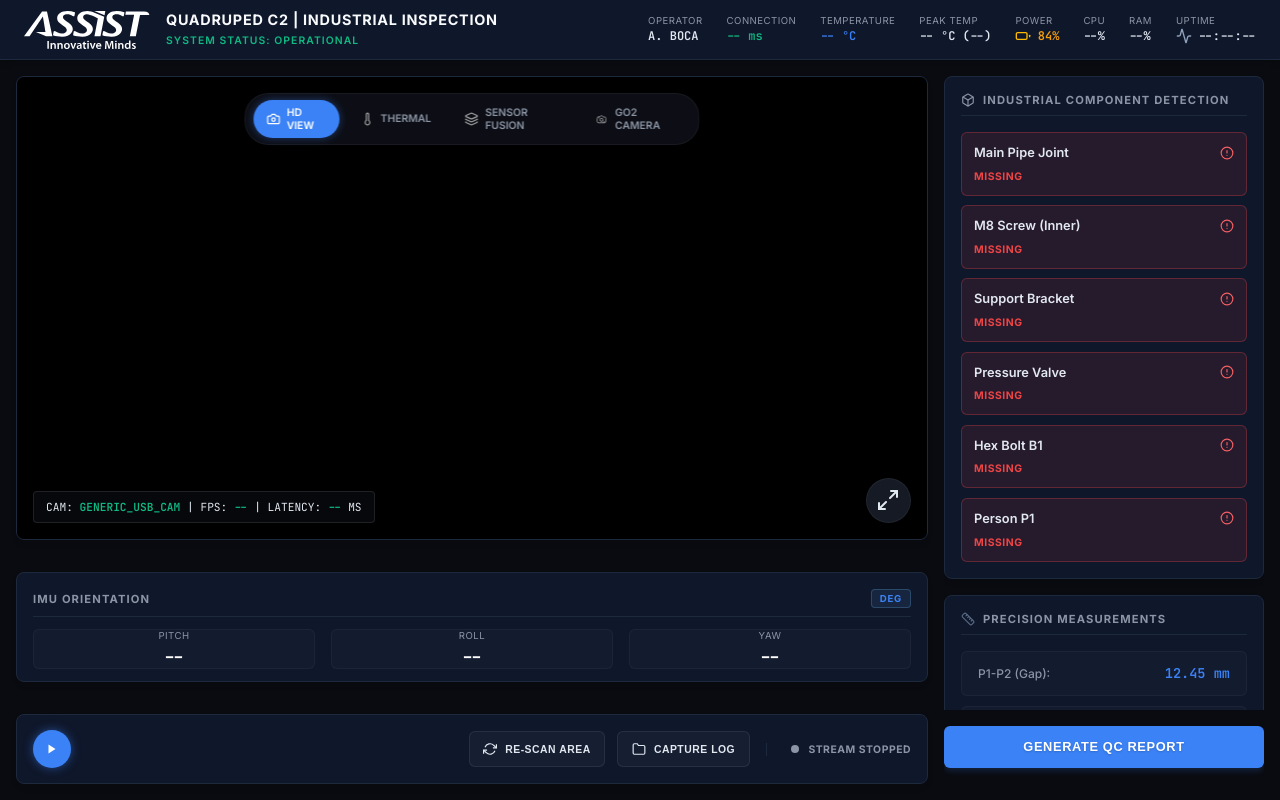
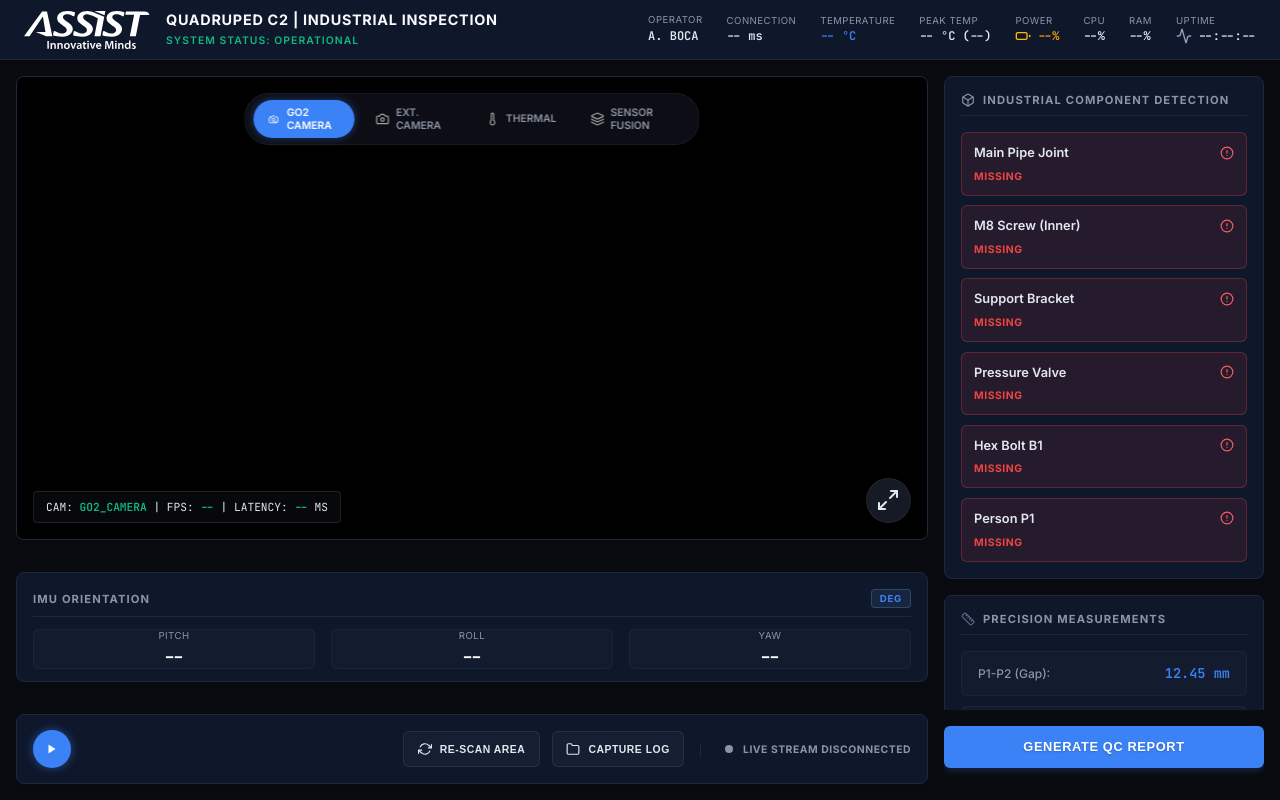
Before and after one commit to sebastiancrinteadaniel/go2, a FastAPI app: page / in a window 1280 px wide. Run offline with FastAPI, Linux system fonts and the light colour scheme; parts of the project's set-up code (start-up, migrations or seed data) failed here and were passed over.

Commit message:
fix: small ui/ux fixes

```diff
--- a/app/api/routes.py
+++ b/app/api/routes.py
@@ -112,6 +112,8 @@ async def offer(request: Request):
                     dispatched_gesture = _dispatcher.pop_last_dispatch() if _dispatcher else None
                     data = json.dumps({
                         "type": "stats",
+                        "initializing": getattr(camera_track, "_initializing", False),
+                        "camera_connected": getattr(camera_track, "connected", True),
                         "cpu_percent": cpu_percent,
                         "ram_percent": ram.percent,
                         "uptime": uptime_seconds,
--- a/app/static/index.html
+++ b/app/static/index.html
@@ -24,11 +24,11 @@
       <div class="telemetry-bar">
         <div class="telemetry-item">
           <span class="label">OPERATOR</span>
-          <span class="val">A. BOCA</span>
+          <span class="val" id="operator-name" contenteditable="true" spellcheck="false" title="Click to edit operator name">A. BOCA</span>
         </div>
         <div class="telemetry-item">
           <span class="label">CONNECTION</span>
-          <span class="val accent-green" id="sys-connection-wrapper">
+          <span class="val" id="sys-connection-wrapper">
             <span id="sys-connection">-- ms</span>
           </span>
         </div>
@@ -46,7 +46,7 @@
           <span class="label">POWER</span>
           <span class="val accent-yellow" style="gap: 0.4rem;">
             <img src="/static/icons/power.svg" alt="Power" style="width: 16px; height: 16px;"
-              onerror="this.style.display = 'none'" /> <span id="sys-battery">84%</span>
+              onerror="this.style.display = 'none'" /> <span id="sys-battery">--%</span>
           </span>
         </div>
         <div class="telemetry-item">
@@ -81,10 +81,25 @@
               <span>INITIALIZING STREAM...</span>
             </div>
 
+            <div id="camera-error-overlay" class="loading-overlay hidden">
+              <svg width="32" height="32" viewBox="0 0 24 24" fill="none" stroke="var(--accent-red)" stroke-width="1.5" stroke-linecap="round" stroke-linejoin="round">
+                <circle cx="12" cy="12" r="10"/>
+                <line x1="12" y1="8" x2="12" y2="12"/>
+                <line x1="12" y1="16" x2="12.01" y2="16"/>
+              </svg>
+              <span id="camera-error-text" style="color: var(--accent-red);">GO2 CAMERA UNAVAILABLE</span>
+              <span style="font-size:0.7rem; color: var(--text-secondary); margin-top: 0.25rem;">CHECK SDK CONNECTION</span>
+            </div>
+
             <div class="video-overlay-text top-center mode-selector-container">
               <div class="mode-badge active">
+                <img src="/static/icons/go2-camera.svg" class="mode-icon" alt=""
+                  onerror="this.style.display = 'none'" />
+                <span>GO2 CAMERA</span>
+              </div>
+              <div class="mode-badge">
                 <img src="/static/icons/hd-view.svg" class="mode-icon" alt="" onerror="this.style.display = 'none'" />
-                <span>HD VIEW</span>
+                <span>EXT. CAMERA</span>
               </div>
               <div class="mode-badge">
                 <img src="/static/icons/thermal.svg" class="mode-icon" alt="" onerror="this.style.display = 'none'" />
@@ -94,11 +109,6 @@
                 <img src="/static/icons/sensor-fusion.svg" class="mode-icon" alt=""
                   onerror="this.style.display = 'none'" />
                 <span>SENSOR FUSION</span>
-              </div>
-              <div class="mode-badge">
-                <img src="/static/icons/go2-camera.svg" class="mode-icon" alt=""
-                  onerror="this.style.display = 'none'" />
-                <span>GO2 CAMERA</span>
               </div>
             </div>
 
@@ -221,7 +231,7 @@
 
               <div class="stream-status" id="dc-status">
                 <div class="status-dot dc-state disconnected"></div>
-                <span class="status-text dc-state disconnected">STREAM STOPPED</span>
+                <span class="status-text dc-state disconnected">LIVE STREAM DISCONNECTED</span>
               </div>
             </div>
           </div>
--- a/app/static/main.js
+++ b/app/static/main.js
@@ -5,6 +5,7 @@ document.addEventListener("DOMContentLoaded", () => {
   const statusText = document.querySelector(".status-text");
   const videoExpandBtn = document.getElementById("video-expand-btn");
   const loadingOverlay = document.getElementById("loading-overlay");
+  const cameraErrorOverlay = document.getElementById("camera-error-overlay");
   const videoFeed = document.getElementById("live-feed");
   const yoloBtn = document.getElementById("yolo-btn");
   const gestureBtn = document.getElementById("gesture-btn");
@@ -23,6 +24,13 @@ document.addEventListener("DOMContentLoaded", () => {
   const sysPeakTemp = document.getElementById("sys-peak-temp");
   const componentList = document.getElementById("component-list");
   const imuUnitToggle = document.getElementById("imu-unit-toggle");
+  const operatorName = document.getElementById("operator-name");
+  if (operatorName) {
+    operatorName.addEventListener("keydown", (e) => {
+      if (e.key === "Enter") { e.preventDefault(); operatorName.blur(); }
+    });
+  }
+
   const gestureToast = document.getElementById("gesture-toast");
   const gestureToastLabel = document.getElementById("gesture-toast-label");
   const gestureToastAction = document.getElementById("gesture-toast-action");
@@ -34,7 +42,7 @@ document.addEventListener("DOMContentLoaded", () => {
   let isGestureEnabled = false;
   let isGestureDispatchEnabled = true;
   let telemetryInterval;
-  let currentMode = "hd_view";
+  let currentMode = "go2";
   let imuInDegrees = true;
   let lastImuRpy = null;
 
@@ -205,6 +213,9 @@ document.addEventListener("DOMContentLoaded", () => {
     if (label === "GO2 CAMERA") {
       return "go2";
     }
+    if (label === "EXT. CAMERA") {
+      return "hd_view";
+    }
     if (label === "THERMAL") {
       return "thermal";
     }
@@ -224,7 +235,7 @@ document.addEventListener("DOMContentLoaded", () => {
     if (mode === "go2") {
       return "GO2_CAMERA";
     }
-    return "GENERIC_USB_CAM";
+    return "EXT_CAMERA";
   }
 
   function updateModeUI(mode) {
@@ -347,12 +358,15 @@ document.addEventListener("DOMContentLoaded", () => {
         '<svg width="12" height="12" viewBox="0 0 24 24" fill="currentColor"><rect x="6" y="6" width="12" height="12"/></svg>';
 
       loadingOverlay.classList.remove("hidden");
+      if (cameraErrorOverlay) cameraErrorOverlay.classList.add("hidden");
 
       pc = new RTCPeerConnection();
       dc = pc.createDataChannel("telemetry");
 
       dc.onopen = () => {
+        if (currentMode !== "go2") {
           loadingOverlay.classList.add("hidden");
+        }
         isConnected = true;
 
         statusDot.classList.remove("disconnected");
@@ -394,14 +408,20 @@ document.addEventListener("DOMContentLoaded", () => {
       dc.onmessage = (event) => {
         if (event.data === "pong") {
           const lat = Date.now() - lastPingTime;
-          if (camLatency) camLatency.textContent = lat;
+          if (camLatency) { camLatency.textContent = lat; applyLatencyColor(camLatency, lat); }
           return;
         }
         try {
           const data = JSON.parse(event.data);
           if (data.type === "stats") {
-            if (sysCpu) sysCpu.textContent = `${data.cpu_percent.toFixed(1)}%`;
-            if (sysRam) sysRam.textContent = `${data.ram_percent.toFixed(1)}%`;
+            if (data.camera_connected === false) {
+              loadingOverlay.classList.add("hidden");
+              if (cameraErrorOverlay) cameraErrorOverlay.classList.remove("hidden");
+            } else if (data.initializing === false && !loadingOverlay.classList.contains("hidden")) {
+              loadingOverlay.classList.add("hidden");
+            }
+            if (sysCpu) { sysCpu.textContent = `${data.cpu_percent.toFixed(1)}%`; applyThresholdColor(sysCpu, data.cpu_percent, 70, 90); }
+            if (sysRam) { sysRam.textContent = `${data.ram_percent.toFixed(1)}%`; applyThresholdColor(sysRam, data.ram_percent, 70, 90); }
             if (sysUptime && data.uptime !== undefined) {
               const hours = Math.floor(data.uptime / 3600);
               const minutes = Math.floor((data.uptime % 3600) / 60);
@@ -490,6 +510,15 @@ document.addEventListener("DOMContentLoaded", () => {
         }
       };
 
+      pc.onconnectionstatechange = () => {
+        if (pc && (pc.connectionState === "failed" || pc.connectionState === "disconnected" || pc.connectionState === "closed")) {
+          doDisconnect();
+        }
+      };
+
+      // Lock mode badges while connected
+      modeBadges.forEach((b) => b.classList.add("locked"));
+
       // Explicitly request to receive video so the backend knows what to negotiate
       pc.addTransceiver("video", { direction: "recvonly" });
 
@@ -515,58 +544,47 @@ document.addEventListener("DOMContentLoaded", () => {
         )
         .catch((err) => {
           console.error("WebRTC Error:", err);
-          loadingOverlay.classList.add("hidden");
-          // Reset UI on failure
-          connectBtn.classList.remove("playing");
-          connectBtn.innerHTML =
-            '<svg width="12" height="12" viewBox="0 0 24 24" fill="currentColor"><path d="M5 3l14 9-14 9V3z"/></svg>';
+          doDisconnect();
         });
     } else {
-      // Disconnect
+      doDisconnect();
+    }
+  });
+
+  function doDisconnect() {
+    if (!isConnected && loadingOverlay.classList.contains("hidden")) return;
     isConnected = false;
+
+    loadingOverlay.classList.add("hidden");
+    if (cameraErrorOverlay) cameraErrorOverlay.classList.add("hidden");
+
     connectBtn.classList.remove("playing");
     connectBtn.innerHTML =
       '<svg width="12" height="12" viewBox="0 0 24 24" fill="currentColor"><path d="M5 3l14 9-14 9V3z"/></svg>';
 
-      // Update status UI
     statusDot.classList.add("disconnected");
     statusDot.classList.remove("connected");
     statusText.classList.add("disconnected");
     statusText.classList.remove("connected");
     statusText.textContent = "LIVE STREAM DISCONNECTED";
 
-      if (yoloBtn) {
-        yoloBtn.style.display = "none";
-      }
+    if (yoloBtn) yoloBtn.style.display = "none";
+    if (gestureBtn) gestureBtn.style.display = "none";
+    if (gestureDispatchBtn) gestureDispatchBtn.style.display = "none";
 
-      if (gestureBtn) {
-        gestureBtn.style.display = "none";
-      }
-
-      if (gestureDispatchBtn) {
-        gestureDispatchBtn.style.display = "none";
-      }
+    modeBadges.forEach((b) => b.classList.remove("locked"));
 
     if (videoFeed.srcObject) {
       videoFeed.srcObject.getTracks().forEach((track) => track.stop());
       videoFeed.srcObject = null;
     }
-      if (dc) {
-        dc.close();
-        dc = null;
-      }
-      if (pc) {
-        pc.close();
-        pc = null;
-      }
+    if (dc) { dc.close(); dc = null; }
+    if (pc) { pc.close(); pc = null; }
 
     stopTelemetry();
-      if (pingInterval) {
-        clearInterval(pingInterval);
-      }
+    if (pingInterval) clearInterval(pingInterval);
     initComponentState();
   }
-  });
 
   // IMU unit toggle
   function renderImuPose() {
@@ -593,7 +611,8 @@ document.addEventListener("DOMContentLoaded", () => {
   const reportBtn = document.getElementById("btn-report");
   if (reportBtn) {
     reportBtn.addEventListener("click", async () => {
-      const operator = prompt("Operator name:", "A. BOCA");
+      const operatorEl = document.getElementById("operator-name");
+      const operator = prompt("Operator name:", operatorEl ? operatorEl.textContent.trim() : "A. BOCA");
       if (operator === null) return;
       const location = prompt("Location / Zone:", "HANNOVER MESSE");
       if (location === null) return;
@@ -653,18 +672,35 @@ document.addEventListener("DOMContentLoaded", () => {
 
   }
 
+  function applyThresholdColor(el, value, warnAt, dangerAt) {
+    if (!el) return;
+    if (value >= dangerAt) el.style.color = "var(--accent-red)";
+    else if (value >= warnAt) el.style.color = "var(--accent-yellow)";
+    else el.style.color = "";
+  }
+
+function applyLatencyColor(el, ms) {
+    if (!el) return;
+    if (ms > 150) el.style.color = "var(--accent-red)";
+    else if (ms > 50) el.style.color = "var(--accent-yellow)";
+    else el.style.color = "var(--accent-green)";
+  }
+
   function stopTelemetry() {
     clearInterval(telemetryInterval);
-    camFps.textContent = "--";
-    camLatency.textContent = "--";
-    if (sysTelemetry) {
-      sysTelemetry.textContent = "-- °C";
+    if (camFps) camFps.textContent = "--";
+    if (camLatency) { camLatency.textContent = "--"; camLatency.style.color = ""; }
+    if (sysCpu) { sysCpu.textContent = "--%"; sysCpu.style.color = ""; }
+    if (sysRam) { sysRam.textContent = "--%"; sysRam.style.color = ""; }
+    if (sysBattery) sysBattery.textContent = "--%";
+    if (sysUptime) sysUptime.textContent = "--:--:--";
+    if (sysConnection) {
+      sysConnection.textContent = "--";
+      sysConnection.parentElement.classList.remove("accent-green", "accent-red");
     }
-    if (sysPeakTemp) {
-      sysPeakTemp.textContent = "-- °C (--)";
-    }
-
-    // Reset pose values
+    if (sysTelemetry) sysTelemetry.textContent = "-- °C";
+    if (sysPeakTemp) sysPeakTemp.textContent = "-- °C (--)";
+    lastImuRpy = null;
     const poseVals = document.querySelectorAll(".pose-value");
     if (poseVals.length >= 3) {
       poseVals[0].textContent = "--";
--- a/app/static/style.css
+++ b/app/static/style.css
@@ -107,6 +107,22 @@ body {
     color: #e2e8f0;
     display: flex;
     align-items: center;
+}
+
+#operator-name[contenteditable] {
+    cursor: text;
+    border-bottom: 1px solid transparent;
+    transition: border-color 0.15s;
+    outline: none;
+    min-width: 2ch;
+}
+
+#operator-name[contenteditable]:hover {
+    border-bottom-color: var(--text-secondary);
+}
+
+#operator-name[contenteditable]:focus {
+    border-bottom-color: var(--accent-blue);
 }
 
 .accent-green {
@@ -328,6 +344,12 @@ body {
 
 .mode-badge.active .mode-icon {
     opacity: 1;
+}
+
+.mode-badge.locked {
+    opacity: 0.4;
+    pointer-events: none;
+    cursor: default;
 }
 
 .video-telemetry {
```
Also changed, not shown: app/services/video.py (+0 -21 lines). Lines whose indentation alone changed are shown as unchanged.
